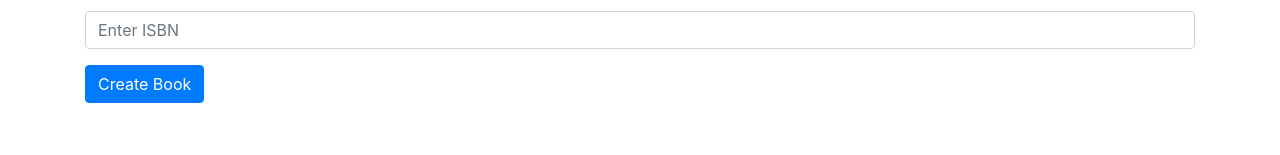
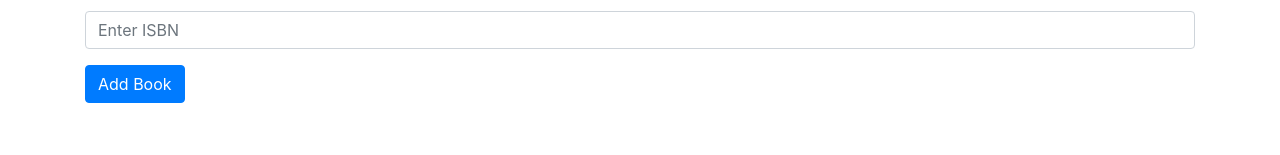
Before and after one commit to pooya-raz/MyLittleLibrary, a React (Create React App) app in the folder client/: page /books/add-book in a window 1280 px wide. Shown: the part 421-576 px from the top of the page. Built offline with nearby package versions, Linux system fonts and the light colour scheme.

Commit message:
stub tests for add book button in form

```diff
--- a/client/src/BookForm.tsx
+++ b/client/src/BookForm.tsx
@@ -113,7 +113,7 @@ class BookForm extends Component<MyProps, MyState>{
                         <Form.Control type="number" placeholder="Enter ISBN" />
                     </Form.Group>
                     <Button variant="primary" type="submit">
-                       Create Book
+                       Add Book
                     </Button>
                 </Form>
             </Container>
--- a/client/src/BookShow.tsx
+++ b/client/src/BookShow.tsx
@@ -70,7 +70,7 @@ class BookShow extends Component<MyProps, MyState>{
             <div>
                 <h1>{book.book_id}</h1>
                 <h2 className="book-details_title">{book.book_title} </h2>
-                <Button type="button" className="book-details_delete_button js-book-details_delete_button" variant="danger" >Delete Book</Button>
+                <Button type="button" className="book-details_delete-button js-book-details_delete-button" variant="danger" >Delete Book</Button>
             </div>
         )
     }
```
Also changed, not shown: 1 other file (tests, documents, lock files or other folders).
